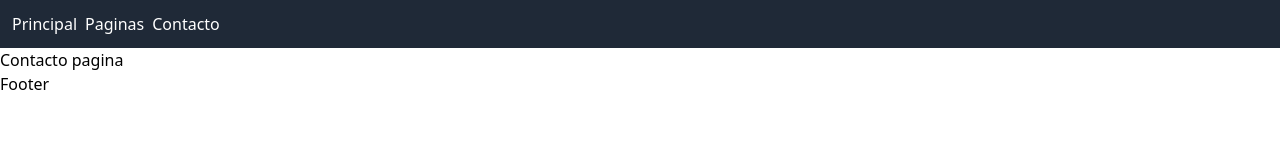
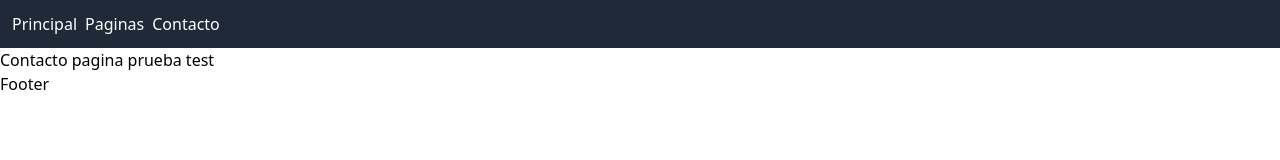
Before and after one commit to LuisilloP/ProyectPageF, a React (Vite) app: page /contacto in a window 1280 px wide. Shown: the top 160 px of the page. Built offline with nearby package versions, Linux system fonts and the light colour scheme.

Commit message:
test branch

```diff
--- a/src/pages/Contact.tsx
+++ b/src/pages/Contact.tsx
@@ -2,7 +2,7 @@ import React from 'react'
 
 const Contact = (): JSX.Element => {
   return (
-    <div>Contacto pagina</div>
+    <div>Contacto pagina prueba test</div>
   )
 }
 
```
